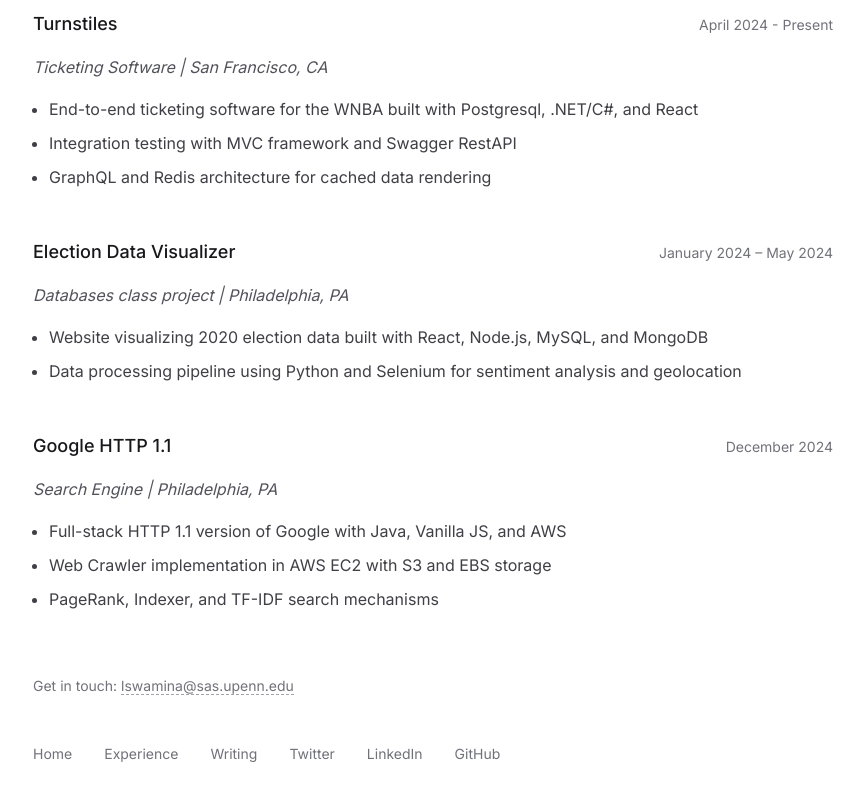
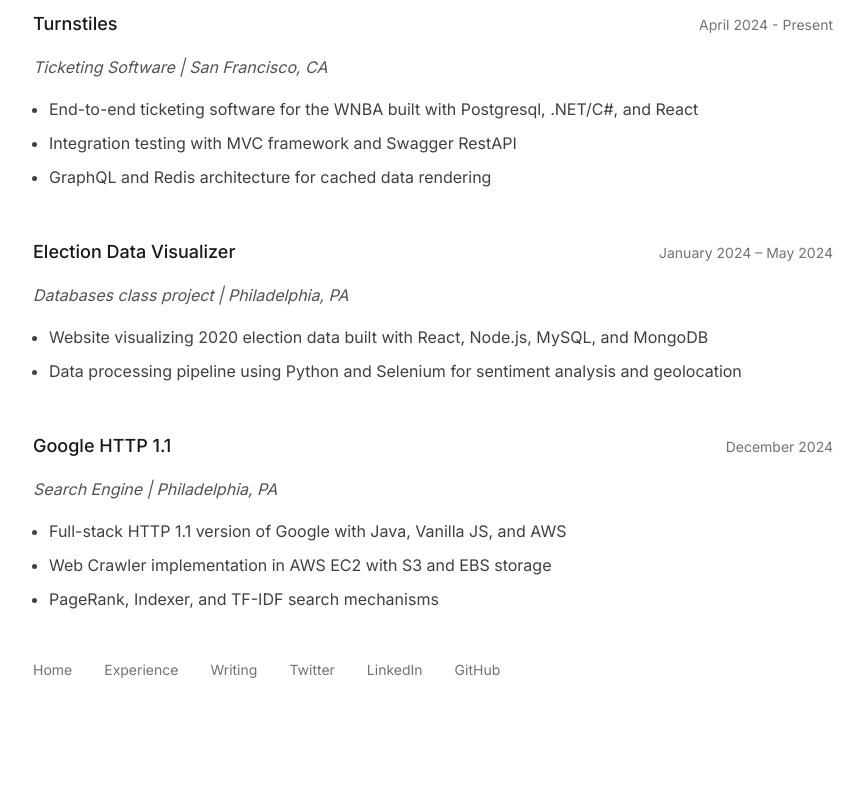
Before and after one commit to luckyswaminathan/lakshman, a Next.js app: page /projects in a window 1280 px wide. Shown: the part 390-1190 px from the top of the page, without its empty margins (207-1071 px from the left). After the commit the page ends 1118 px from the top, so only its background shows below. Built offline with nearby package versions, Linux system fonts and the light colour scheme.

Commit message:
got rid of contact weird spot

```diff
--- a/src/app/projects/page.tsx
+++ b/src/app/projects/page.tsx
@@ -72,18 +72,6 @@ export default function Projects() {
         </div>
       </section>
 
-      {/* Contact */}
-      <div className="mt-16 opacity-0 animate-fade-in-3">
-        <p className="text-sm text-zinc-500">
-          Get in touch:{" "}
-          <a
-            href="mailto:lswamina@sas.upenn.edu"
-            className="border-b border-dashed border-zinc-400 hover:text-zinc-900 transition-colors"
-          >
-            lswamina@sas.upenn.edu
-          </a>
-        </p>
-      </div>
 
       {/* Footer Navigation */}
       <footer className="mt-8 md:mt-12 opacity-0 animate-fade-in-3">
```
